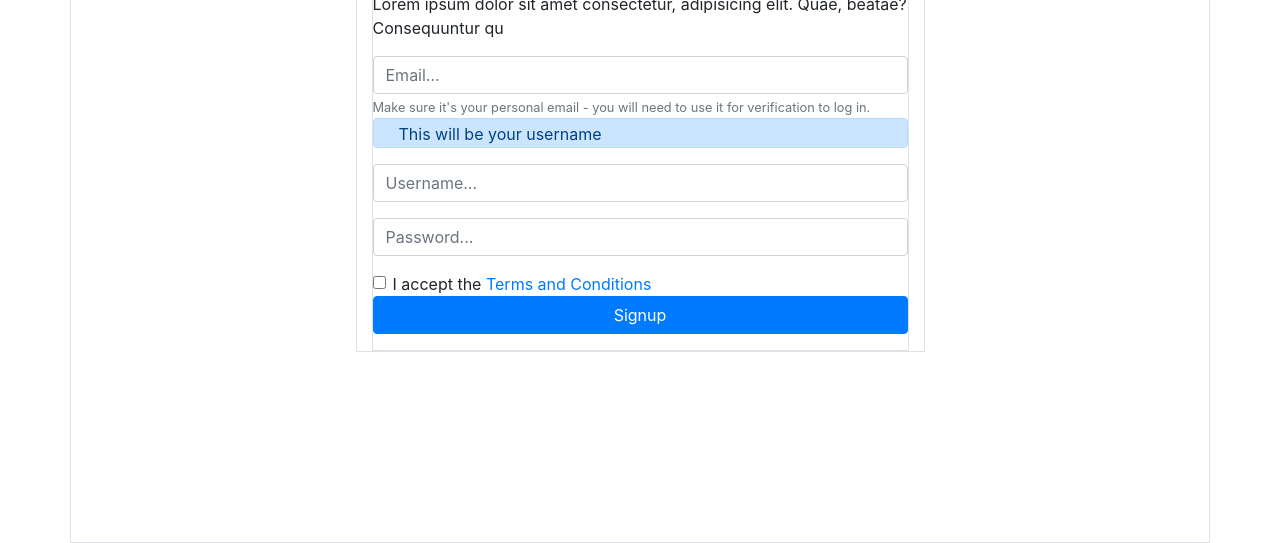
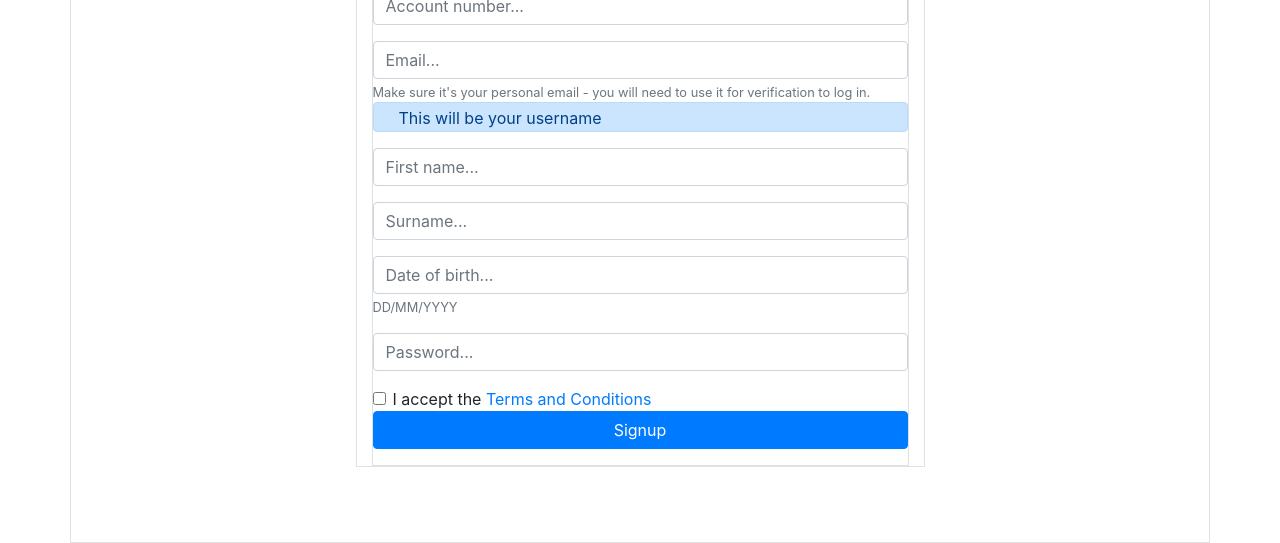
Before and after one commit to ChristopherDalziel/Learn-Bootstrap, a plain HTML site: page index.html in a window 1280 px wide. Shown: the part 257-800 px from the top of the page. Drawn offline with nearby package versions, Linux system fonts and the light colour scheme; a web font is replaced by a local one.

Commit message:
added extra fields

```diff
--- a/index.html
+++ b/index.html
@@ -38,11 +38,17 @@
                 <!-- Form -->
                 <form class="border" action="" method="post">
                     <h1>ABC</h1>
+                    <h2>Lorem ipsum dolor</h2>
                     <p class="description">Lorem ipsum dolor sit amet consectetur, adipisicing elit. Quae, beatae?
                         Consequuntur qu</p>
                     <!-- Input fields -->
                     <div class="form-group">
-                        <label class="sr-only" for="email">Username:</label>
+                        <label class="sr-only" for="accountNumber">Account number:</label>
+                        <input type="text" class="form-control accountNumber" id="accountNumber"
+                            placeholder="Account number..." name="accountNumber">
+                    </div>
+                    <div class="form-group">
+                        <label class="sr-only" for="email">Email:</label>
                         <input type="text" class="form-control email" id="email" placeholder="Email..." name="email">
                         <small id="emailHelpBlock" class="form-text text-muted">Make sure it's your personal email - you
                             will need to use it for verification to log in.
@@ -52,9 +58,22 @@
                             username</div>
                     </div>
                     <div class="form-group">
-                        <label class="sr-only" for="username">Username:</label>
-                        <input type="text" class="form-control username" id="username" placeholder="Username..."
-                            name="username">
+                        <label class="sr-only" for="firstName">First Name:</label>
+                        <input type="text" class="form-control firstName" id="firstName" placeholder="First name..."
+                            name="firstName">
+                    </div>
+                    <div class="form-group">
+                        <label class="sr-only" for="surname">Surname:</label>
+                        <input type="text" class="form-control surname" id="surname" placeholder="Surname..."
+                            name="surname">
+                    </div>
+                    <div class="form-group">
+                        <label class="sr-only" for="dateOfBirth">Password:</label>
+                        <input type="text" class="form-control dateOfBirth" id="dateOfBirth"
+                            placeholder="Date of birth..." name="dateOfBirth">
+                        <small id="dateOfBirthHelpBlock" class="form-text text-muted">
+                            DD/MM/YYYY
+                        </small>
                     </div>
                     <div class="form-group">
                         <label class="sr-only" for="password">Password:</label>
```
